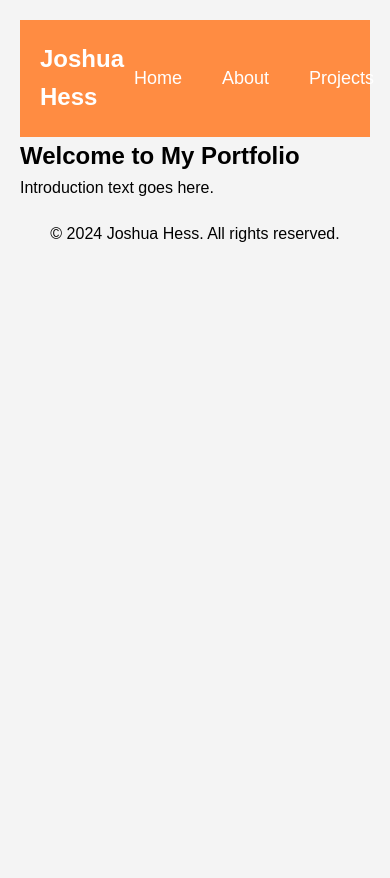
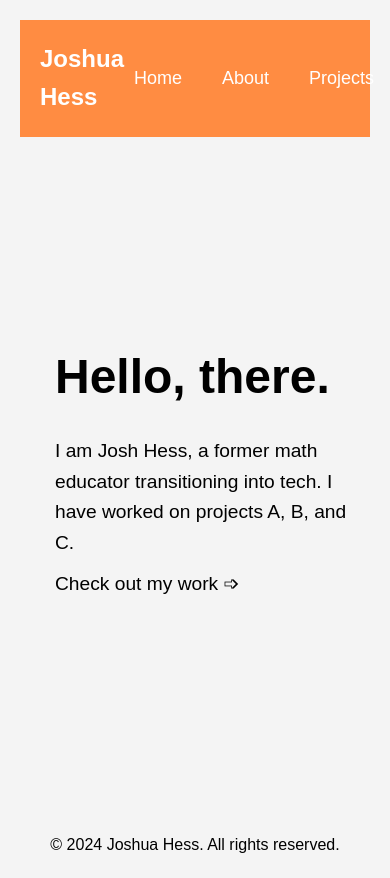
Before and after one commit to jahess150/portfolio-site, a website: page index.html in a window 390 px wide. Shown: the top 878 px of the page. Before the commit the page ends 844 px from the top, so only its background shows below. Drawn offline with Linux system fonts and the light colour scheme.

Commit message:
Added styling to intro section, added settings for responsive design

```diff
--- a/css/styles.css
+++ b/css/styles.css
@@ -57,6 +57,42 @@ nav ul li a:hover {
     border-radius: 5px;
 }
 
+main {
+    display: flex;
+    justify-content: flex-start;
+    align-items: center;
+    min-height: 80vh;
+    padding-left: 10%;
+}
+
+#intro {
+    max-width: 600px;
+    text-align: left;
+}
+
+#intro h1 {
+    font-size: 3rem;
+    margin-bottom: 20px;
+}
+
+#intro p {
+    font-size: 1.2rem;
+    margin-bottom: 10px;
+    line-height: 1.6;
+}
+
+#work-link a {
+    text-decoration: none;
+    font-size: 1.3rem;
+    color: var(--primarycolor);
+    font-weight: bold;
+    transition: color 0.3s;
+}
+
+#work-link a:hover {
+    color: var(--accentcolor);
+}
+
 footer {
     text-align: center;
     margin-top: 20px;
--- a/index.html
+++ b/index.html
@@ -36,8 +36,9 @@
     </header>
     <main>
         <section id="intro">
-            <h2>Welcome to My Portfolio</h2>
-            <p>Introduction text goes here.</p>
+            <h1>Hello, there.</h1>
+            <p>I am Josh Hess, a former math educator transitioning into tech. I have worked on projects A, B, and C.</p>
+            <p id="work-link">Check out my work ➩</p>
         </section>
     </main>
     <footer>
```
Also changed, not shown: README.md.
